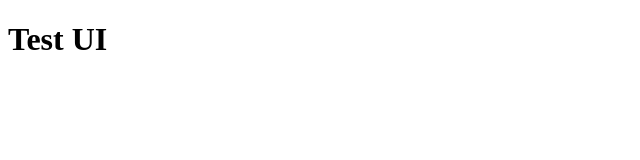
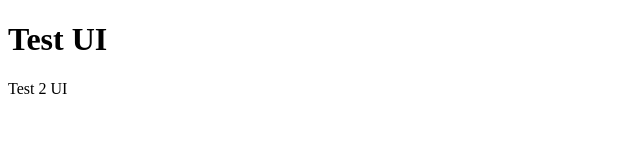
Before and after one commit to lilianbrinzan/test2_ui, a plain HTML site: page index.html in a window 1280 px wide. Shown: the full height of the page, 0-640 px from the left. Drawn offline with Linux system fonts and the light colour scheme.

Commit message:
add test 2 ui

```diff
--- a/index.html
+++ b/index.html
@@ -7,5 +7,6 @@
 </head>
 <body>
 	<h1>Test UI</h1>
+	<p>Test 2 UI</p>
 </body>
 </html>
```
